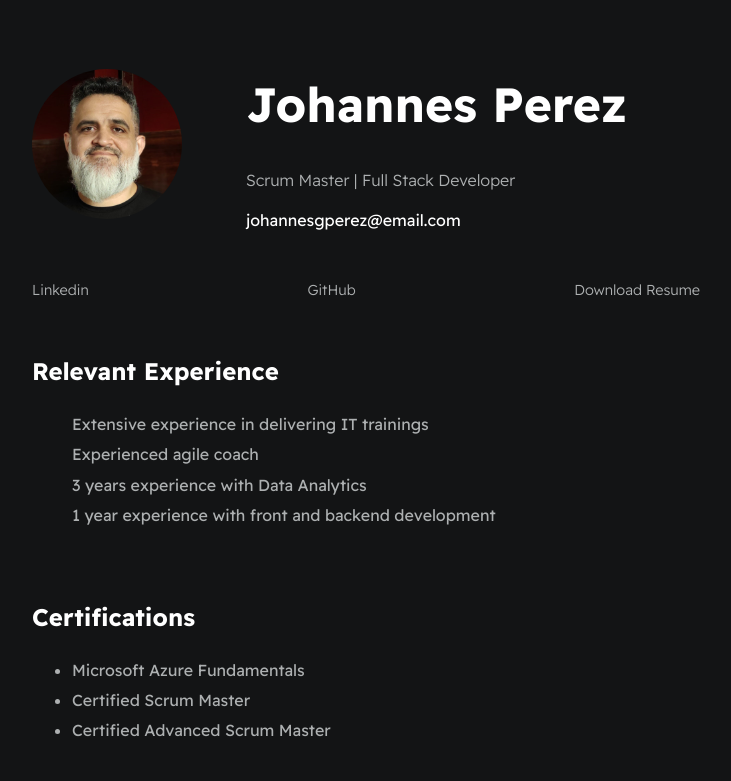
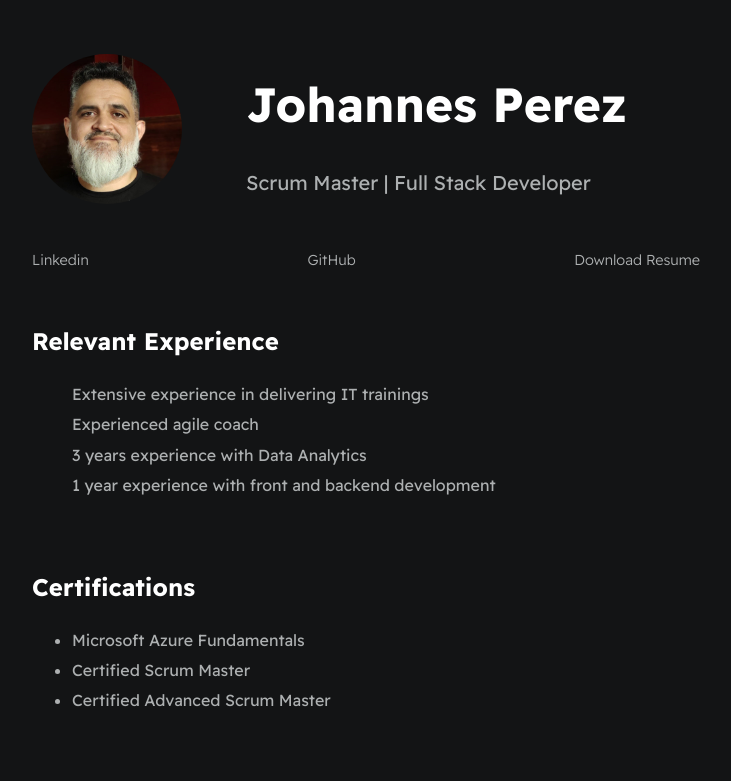
Before and after one commit to johannesgperez-zz/digital_resume, a plain HTML site: page index.html in a window 1280 px wide. Shown: the top 781 px of the page, without its empty margins (274-1005 px from the left). Drawn offline with Linux system fonts and the light colour scheme.

Commit message:
Few Changes

```diff
--- a/index.html
+++ b/index.html
@@ -14,7 +14,6 @@
             <div>
                 <h1 id="user-name">Johannes Perez</h1>
                 <p id="bio">Scrum Master | Full Stack Developer</p>
-                <p id="email">johannesgperez@email.com</p>
             </div>
         </section>
 
@@ -78,6 +77,7 @@
                 <p>01/2020 - 05/2021</p>
                 <p>Worked on the onboarding of new Scrum Masters within the ExxonMobil CX Team, in addition I delivered several IT productivity tools trainings to more than 2000 participants</p>
             </div>
+            <div class="line-break"></div>
             <div class="card--work-history">
                 <strong>Differentiated Services Analyst | ExxonMobil</strong>
                 <p>06/2018 - 01/2020</p>
--- a/styles/style.css
+++ b/styles/style.css
@@ -63,8 +63,8 @@ li {
     gap: 4em;
 }
 
-#bio, a{
-    font-weight: 300;
+#bio {
+    font-size: 20px;
 }
 
 #user-name{
```
